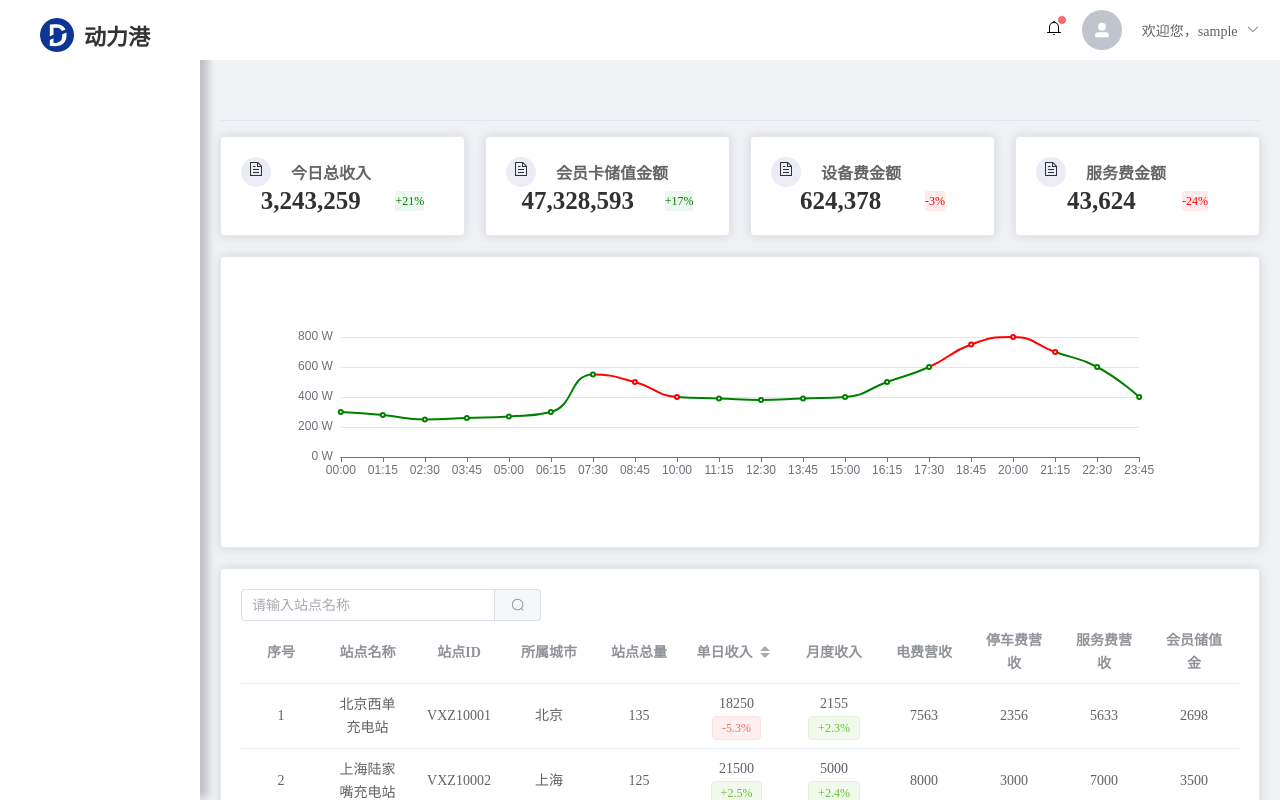
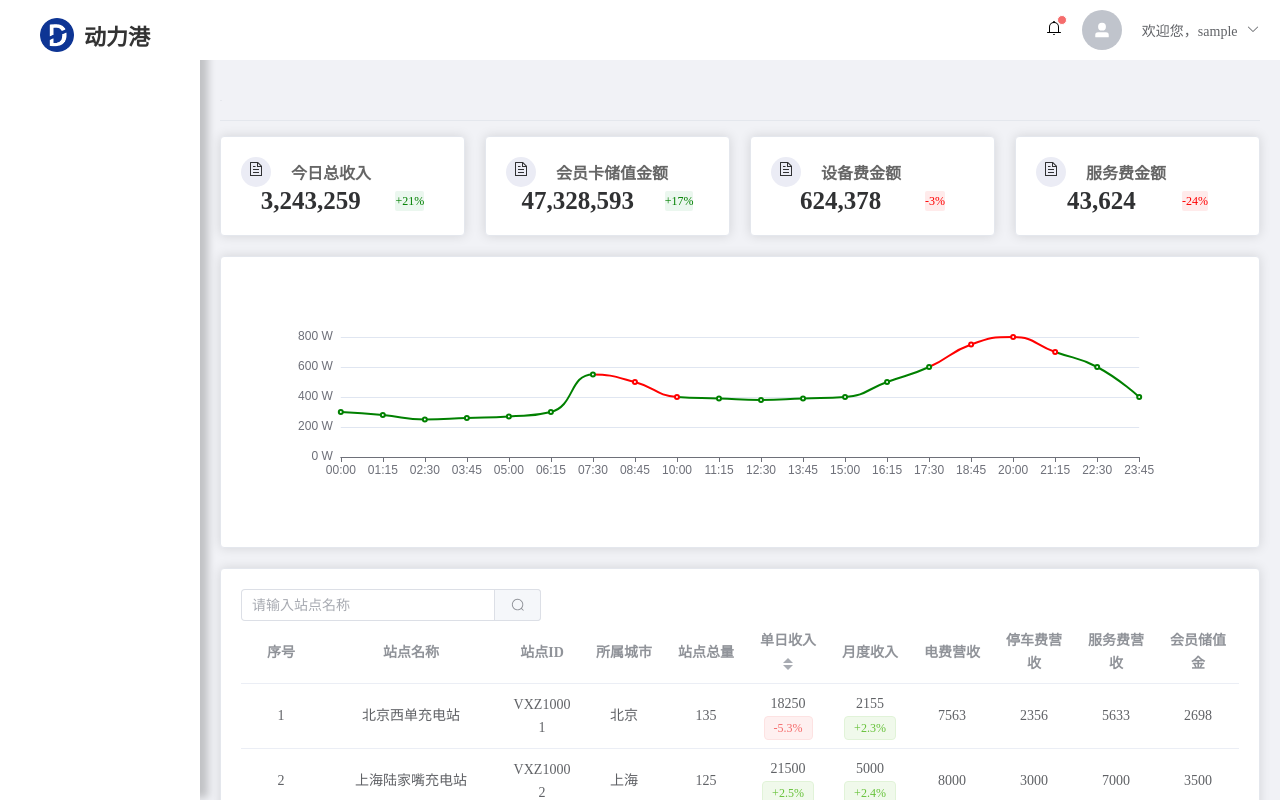
Before and after one commit to zherunliu/ldv, a Vue app: page /chargingstation/revenue in a window 1280 px wide. Built offline with nearby package versions, Linux system fonts and the light colour scheme; sample sign-in values are in the browser's storage.

Commit message:
fix: style

```diff
--- a/src/views/chargingstation/Monitor.vue
+++ b/src/views/chargingstation/Monitor.vue
@@ -33,7 +33,7 @@
     </template>
     <el-table :data="tableData" stripe style="width: 100%" v-loading="loading">
       <el-table-column align="center" type="index" label="序号" width="80" />
-      <el-table-column align="center" prop="name" label="站点名称" />
+      <el-table-column align="center" prop="name" label="站点名称" width="180" />
       <el-table-column align="center" prop="id" label="站点ID" />
       <el-table-column align="center" prop="city" label="所属城市" />
       <el-table-column align="center" prop="fast" label="快充数" />
--- a/src/views/chargingstation/Revenue.vue
+++ b/src/views/chargingstation/Revenue.vue
@@ -77,11 +77,11 @@
       </el-input>
       <el-table :data="tableData" v-loading="loading">
         <el-table-column align="center" type="index" label="序号" width="80" />
-        <el-table-column align="center" prop="name" label="站点名称" />
+        <el-table-column align="center" prop="name" label="站点名称" width="180" />
         <el-table-column align="center" prop="id" label="站点ID" />
         <el-table-column align="center" prop="city" label="所属城市" />
         <el-table-column align="center" prop="count" label="站点总量" />
-        <el-table-column align="center" prop="day" label="单日收入" width="105" sortable>
+        <el-table-column align="center" prop="day" label="单日收入" sortable>
           <template #default="scope">
             <span style="display: block">{{ scope.row.day }}</span>
             <el-tag :type="scope.row.percent > 0 ? 'success' : 'danger'">
@@ -91,7 +91,7 @@
         </el-table-column>
         <el-table-column align="center" prop="month" label="月度收入">
           <template #default="scope">
-            <span>{{ scope.row.month }}</span>
+            <span style="display: block">{{ scope.row.month }}</span>
             <el-tag :type="scope.row.mpercent > 0 ? 'success' : 'danger'">
               {{ scope.row.mpercent > 0 ? '+' : '' }}{{ scope.row.mpercent }}%
             </el-tag>
```
